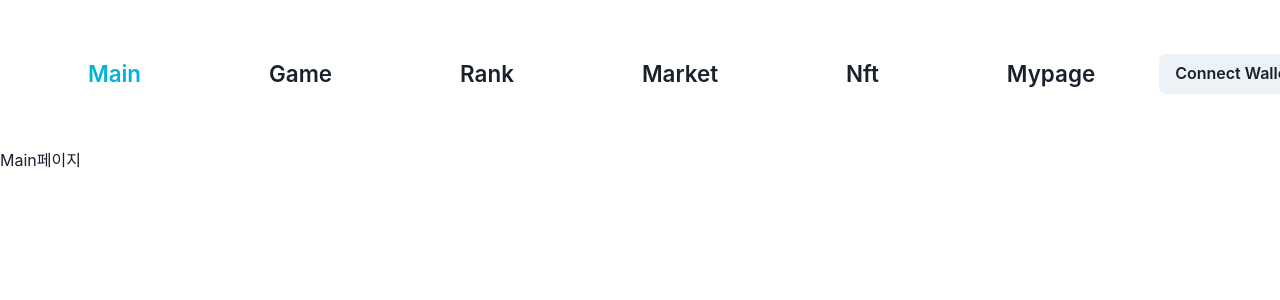
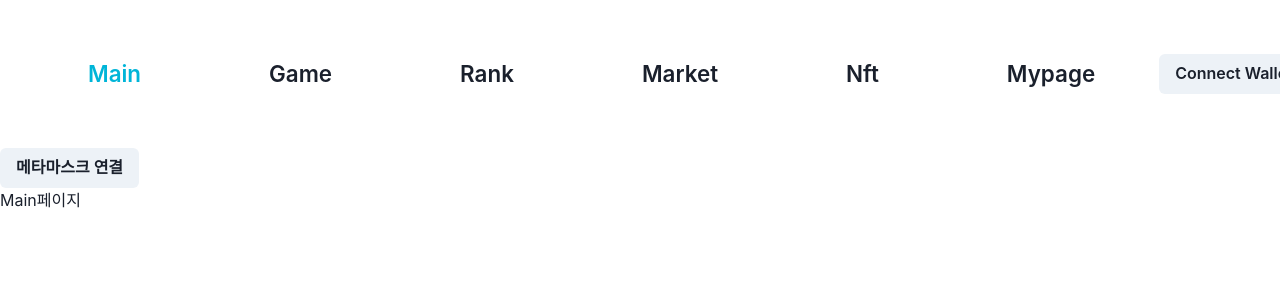
Before and after one commit to domisolidity/NFT_GAME, a React (Create React App) app in the folder client/: page / in a window 1280 px wide. Shown: the top 300 px of the page. Built offline with nearby package versions, Linux system fonts and the light colour scheme; what ipfs-http-client would draw is missing.

Commit message:
test : 확인용 코드

```diff
--- a/client/src/components/layout/Layout.jsx
+++ b/client/src/components/layout/Layout.jsx
@@ -6,7 +6,7 @@ import { connect } from "../../redux/blockchain/blockchainActions.js";
 import App from "../../App";
 import TopNav from "./topnav/TopNav";
 import Login from "../log/Login";
-import { Box, Flex } from "@chakra-ui/react";
+import { Box, Button, Flex } from "@chakra-ui/react";
 import Theme from "../../components/layout/Theme";
 import Logo from "../../components/layout/Logo";
 import Logout from "../log/Logout";
@@ -64,7 +64,9 @@ const Layout = () => {
             // <Profile auth={auth} onLoggedOut={handleLoggedOut} />
             <Logout onLoggedOut={handleLoggedOut} />
           ) : (
+            <>
               <Login onLoggedIn={handleLoggedIn} />
+            </>
           )}
 
           {/* <ConnectWallet /> */}
@@ -72,7 +74,7 @@ const Layout = () => {
         <Theme />
       </Flex>
       <Box className="layout__content">
-        {/* {account ? (
+        {account ? (
           <>{account}</>
         ) : (
           <>
@@ -86,7 +88,7 @@ const Layout = () => {
             // </Alert>
             null}
           </>
-          )} */}
+        )}
 
         {/* <Register /> */}
         <App />
```
Lines whose indentation alone changed are shown as unchanged.
